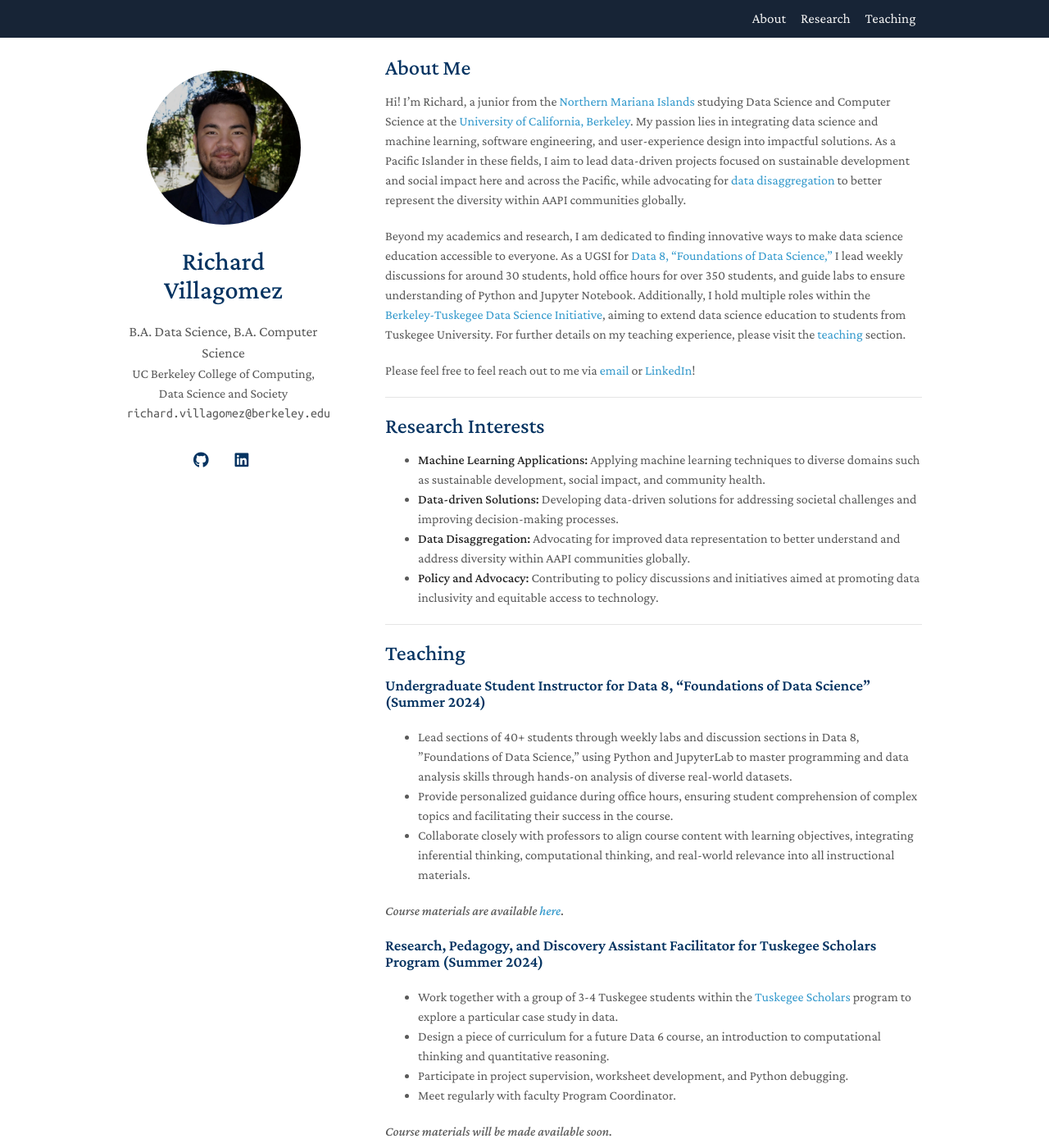
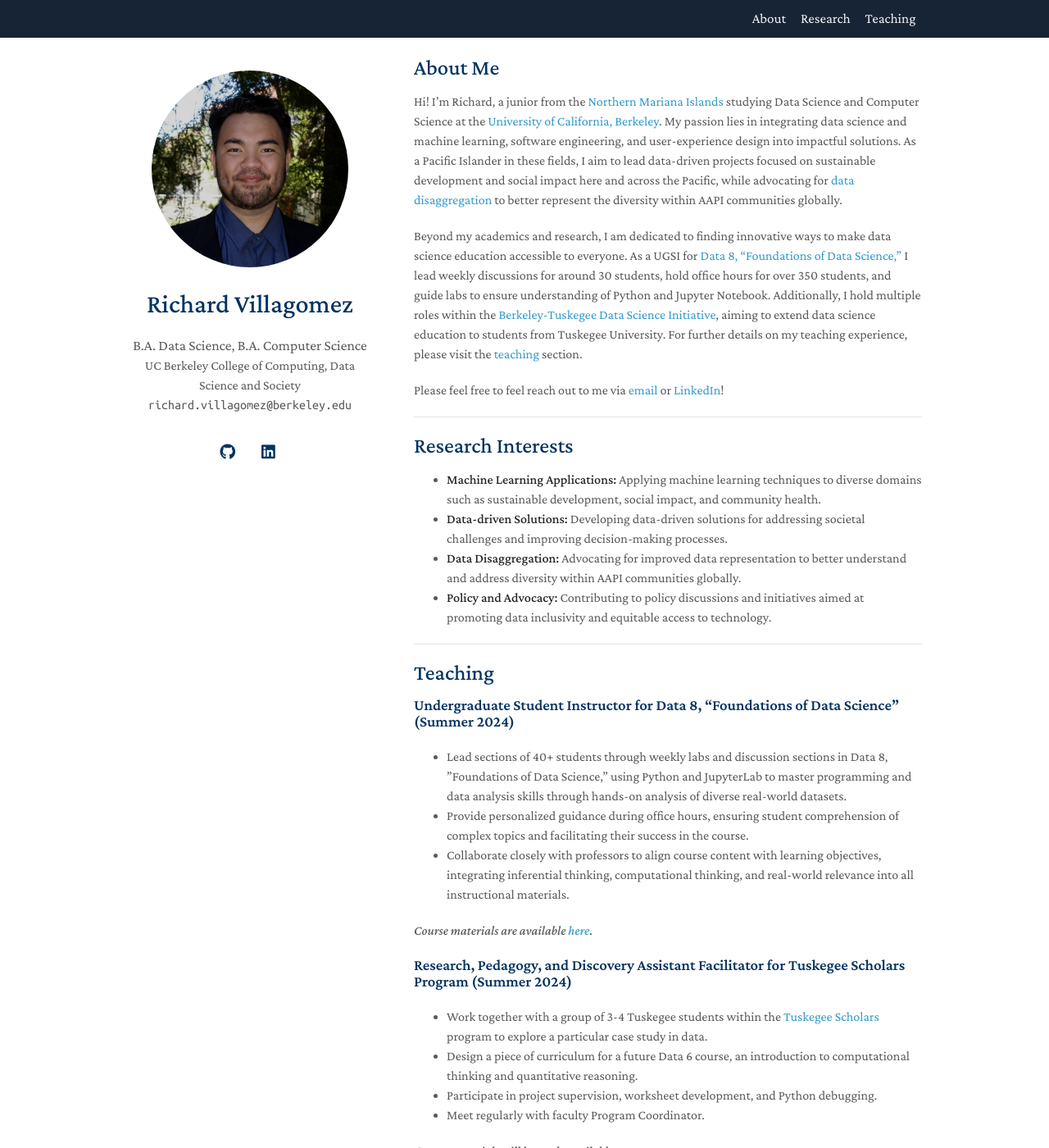
Before and after one commit to richardvillagomez/richardvillagomez.github.io, a Jekyll site: the page built from index.md, in a window 1280 px wide and 1400 px high. Shown: the whole window at 82% size. Built offline with Jekyll 4.4.1, drawn with Linux system fonts in a browser that asks for light colours; nearby versions of some CDN libraries; a style sheet for code colours, icons or effects is not loaded; our own code applies the rules of GitHub Pages for plain Markdown files.

Commit message:
formatting edits

```diff
--- a/_sass/minimal-light.scss
+++ b/_sass/minimal-light.scss
@@ -350,7 +350,7 @@ img {
 }
 
 header {
-  width: 235px; /* increased from 232px */
+  width: 300px; /* increased from 235px */
   float: left;
   position: fixed;
   -webkit-font-smoothing: subpixel-antialiased;
@@ -365,7 +365,7 @@ header ul {
   background: #f4f4f4;
   border-radius: 5px;
   border: 1px solid #e0e0e0;
-  width: 275px; /* increased from 270px */
+  width: 300px; /* increased from 275px */
 }
 
 header li {
@@ -424,7 +424,7 @@ header ul a strong {
 }
 
 section {
-  width: 655px; /* increased from 650px */
+  width: 620px; /* decreased from 655px */
   float: right;
   padding-top: 4.1em; /* increased from 4em */
   padding-bottom: 50px;
@@ -442,7 +442,7 @@ hr {
 }
 
 footer {
-  width: 235px; /* increased from 232px */
+  width: 300px; /* increased from 235px */
   float: left;
   position: fixed;
   bottom: 30px;
```
